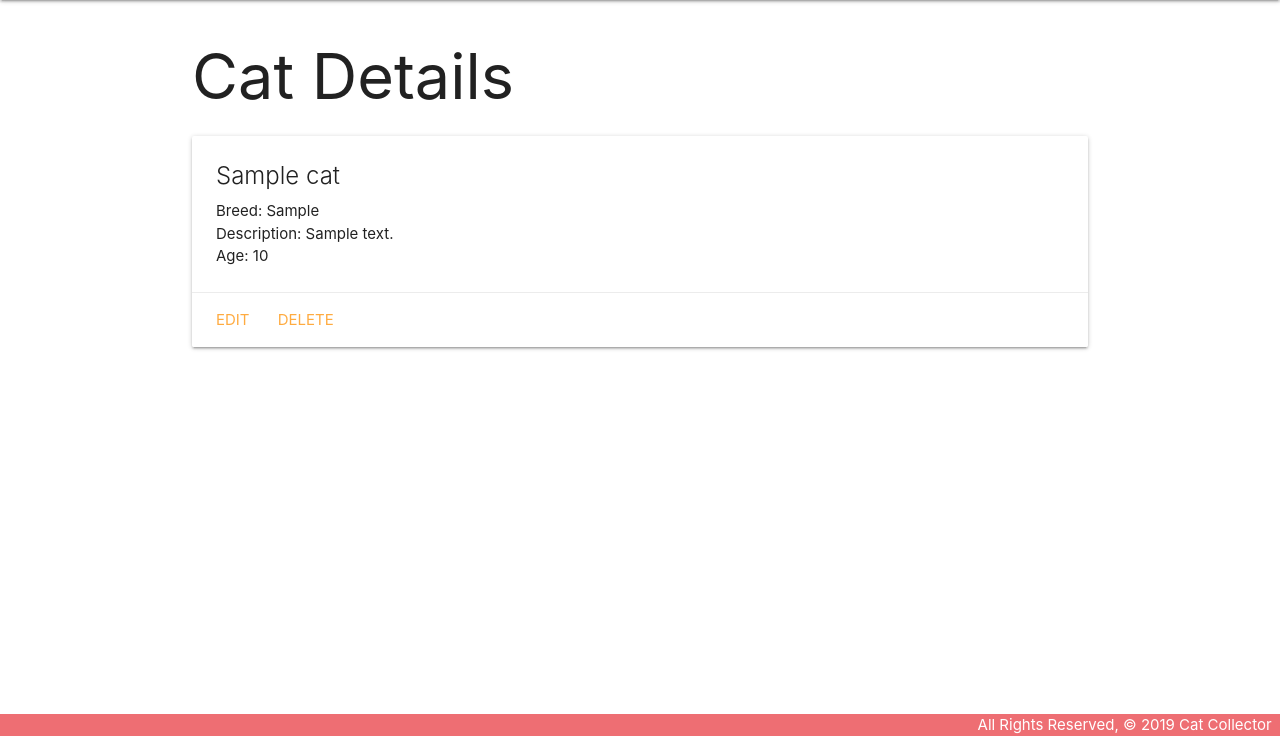
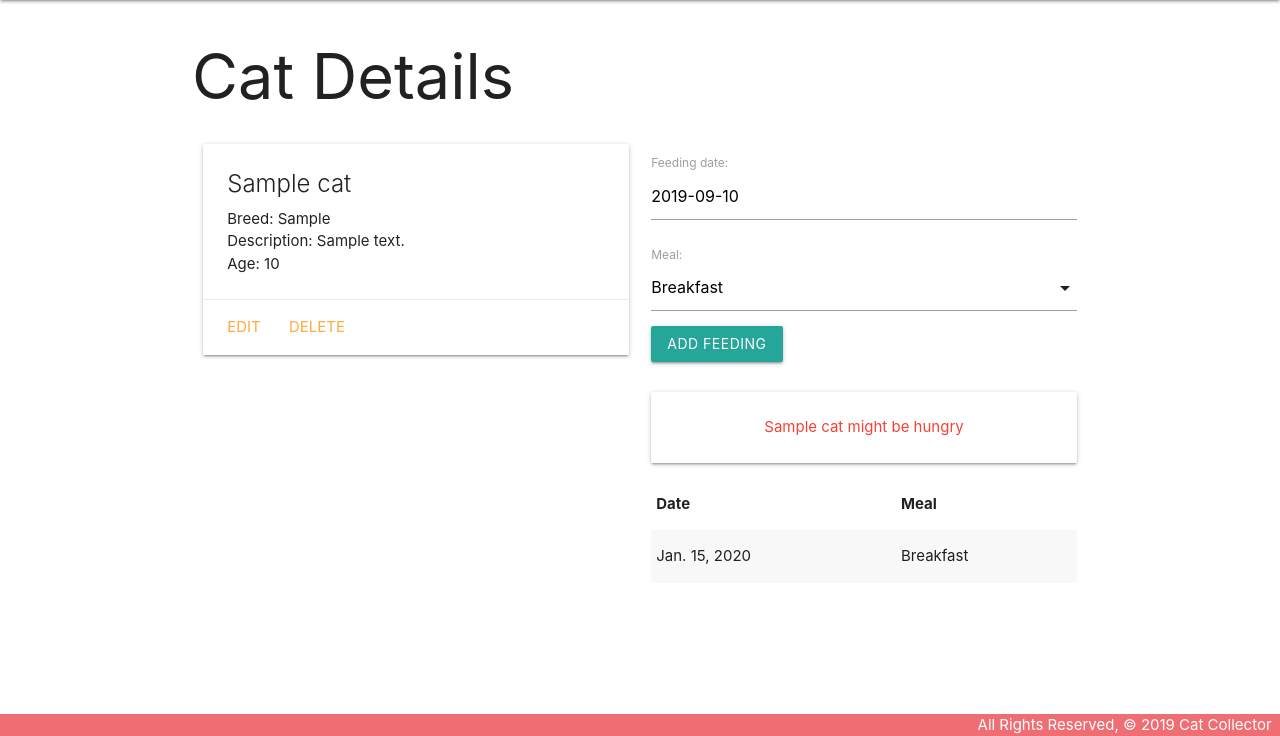
Before and after one commit to atheismann/catcollector, a Django app: page /cats/1/ in a window 1280 px wide. Shown: the part 64-800 px from the top of the page. Run offline with Django 3.2, Linux system fonts and the light colour scheme; tables that the repository leaves empty hold one stand-in row (values such as "Sample post").

Commit message:
add feeding

```diff
--- a/main_app/admin.py
+++ b/main_app/admin.py
@@ -1,5 +1,6 @@
 from django.contrib import admin
-from .models import Cat
+from .models import Cat, Feeding
 
 # Register your models here.
 admin.site.register(Cat)
+admin.site.register(Feeding)
--- /dev/null
+++ b/main_app/forms.py
@@ -0,0 +1,7 @@
+from django.forms import ModelForm
+from .models import Feeding
+
+class FeedingForm(ModelForm):
+  class Meta:
+    model = Feeding
+    fields = ['date', 'meal']
--- a/main_app/models.py
+++ b/main_app/models.py
@@ -1,7 +1,12 @@
 from django.db import models
 from django.urls import reverse
+from datetime import date
 
-# Create your models here.
+MEALS = (
+    ('B', 'Breakfast'),
+    ('L', 'Lunch'),
+    ('D', 'Dinner')
+)
 
 class Cat(models.Model):
   name = models.CharField(max_length=100)
@@ -14,3 +19,22 @@ class Cat(models.Model):
 
   def get_absolute_url(self):
     return reverse('detail', kwargs={'cat_id': self.id})
+
+  def fed_for_today(self):
+    return self.feeding_set.filter(date=date.today()).count() >= len(MEALS)
+
+class Feeding(models.Model):
+  date = models.DateField('feeding date')
+  meal = models.CharField(
+    max_length=1,
+    choices=MEALS,
+    default=MEALS[0][0],
+  )
+
+  cat = models.ForeignKey(Cat, on_delete=models.CASCADE)
+
+  def __str__(self):
+    return f"{self.get_meal_display()} on {self.date}"
+
+  class Meta:
+    ordering = ['-date']
--- a/main_app/templates/base.html
+++ b/main_app/templates/base.html
@@ -9,6 +9,7 @@
   <title>Cat Collector</title>
   <link rel="stylesheet" href="https://cdnjs.cloudflare.com/ajax/libs/materialize/1.0.0/css/materialize.min.css">
   <link rel="stylesheet" type="text/css" href="{% static 'css/style.css' %}">
+  <script src="https://cdnjs.cloudflare.com/ajax/libs/materialize/1.0.0/js/materialize.min.js"></script>
 </head>
 <body>
   <header class="navbar-fixed">
--- a/main_app/templates/cats/detail.html
+++ b/main_app/templates/cats/detail.html
@@ -3,6 +3,8 @@
 
 <h1>Cat Details</h1>
 
+<div class="row">
+  <div class="col s6">
     <div class="card">
       <div class="card-content">
         <span class="card-title">{{ cat.name }}</span>
@@ -19,5 +21,43 @@
         <a href="{% url 'cats_delete' cat.id %}">Delete</a>
       </div>
     </div>
-
+  </div>
+  <div class="col s6">
+    <form action="{% url 'add_feeding' cat.id %}" method="post">
+    {% csrf_token %}
+    {{ feeding_form.as_p }}
+    <input type="submit" class="btn" value="Add Feeding">
+  </form>
+  <br>
+  {% if cat.fed_for_today %}
+    <div class="card-panel teal-text center-align">{{cat.name}} has been fed all meals for today</div>
+  {% else %}
+    <div class="card-panel red-text center-align">{{cat.name}} might be hungry</div>
+  {% endif %}
+    <table class="striped">
+      <thead>
+        <tr><th>Date</th><th>Meal</th></tr>
+      </thead>
+      <tbody>
+        {% for feeding in cat.feeding_set.all %}
+          <tr>
+            <td>{{feeding.date}}</td>
+            <td>{{feeding.get_meal_display}}</td>
+          </tr>
+        {% endfor %}
+      </tbody>
+    </table>
+  </div>
+</div>
+<script>
+  const dateEl = document.getElementById('id_date');
+  M.Datepicker.init(dateEl, {
+    format: 'yyyy-mm-dd',
+    defaultDate: new Date(),
+    setDefaultDate: true,
+    autoClose: true
+  });
+  const selectEl = document.getElementById('id_meal');
+  M.FormSelect.init(selectEl);
+</script>
 {% endblock %}
--- a/main_app/urls.py
+++ b/main_app/urls.py
@@ -9,4 +9,5 @@ urlpatterns = [
   path('cats/create/', views.CatCreate.as_view(), name='cats_create'),
   path('cats/<int:pk>/update/', views.CatUpdate.as_view(), name='cats_update'),
   path('cats/<int:pk>/delete/', views.CatDelete.as_view(), name='cats_delete'),
+  path('cats/<int:cat_id>/add_feeding/', views.add_feeding, name='add_feeding'),
 ]
--- a/main_app/views.py
+++ b/main_app/views.py
@@ -1,6 +1,7 @@
-from django.shortcuts import render
+from django.shortcuts import render, redirect
 from django.views.generic.edit import CreateView, UpdateView, DeleteView
 from .models import Cat
+from .forms import FeedingForm
 
 
 # View functions
@@ -17,7 +18,18 @@ def cats_index(request):
 
 def cats_detail(request, cat_id):
   cat = Cat.objects.get(id=cat_id)
-  return render(request, 'cats/detail.html', { 'cat': cat })
+  feeding_form = FeedingForm()
+  return render(request, 'cats/detail.html', {
+    'cat': cat, 'feeding_form': feeding_form
+  })
+
+def add_feeding(request, cat_id):
+  form = FeedingForm(request.POST)
+  if form.is_valid():
+    new_feeding = form.save(commit=False)
+    new_feeding.cat_id = cat_id
+    new_feeding.save()
+  return redirect('detail', cat_id=cat_id)
 
 class CatCreate(CreateView):
   model = Cat
```
Also changed, not shown: main_app/migrations/0002_feeding.py (added). Lines whose indentation alone changed are shown as unchanged.
